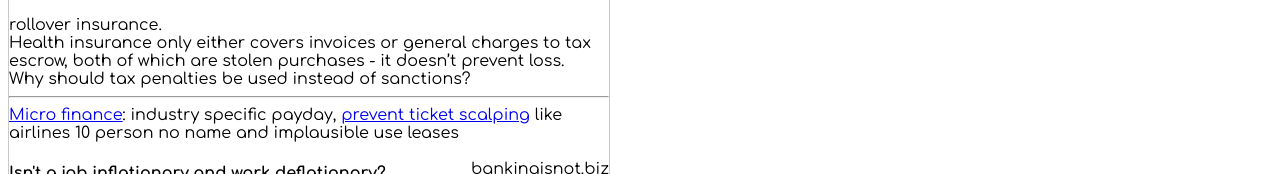
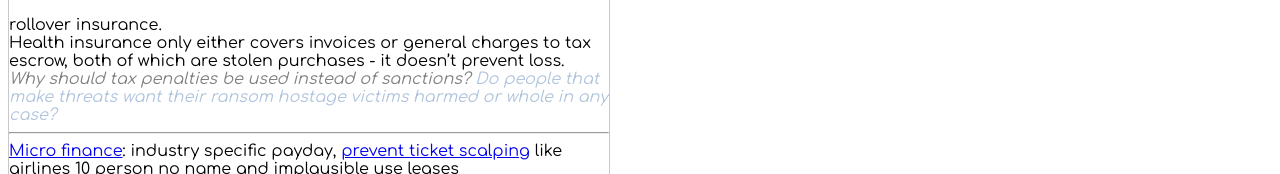
Before and after one commit to NickCarducci/goprovider, a React (Create React App) app: page / in a window 1280 px wide. Shown: the part 369-543 px from the top of the page. Built offline with nearby package versions, Linux system fonts and the light colour scheme.

Commit message:
Update Basic.js

```diff
--- a/src/Basic.js
+++ b/src/Basic.js
@@ -228,7 +228,17 @@ export default class Basic extends React.Component {
         Health insurance only either covers invoices or general charges to tax
         escrow, both of which are stolen purchases - it doesn’t prevent loss.
         <br />
-        Why should tax penalties be used instead of sanctions?
+        <i style={{ color: "grey" }}>
+          Why should tax penalties be used instead of sanctions?{space}
+          <i
+            style={{
+              color: "lightsteelblue"
+            }}
+          >
+            Do people that make threats want their ransom hostage victims harmed
+            or whole in any case?
+          </i>
+        </i>
         <hr />
         <a href="https://saverparty.xyz">Micro finance</a>: industry specific
         payday,{space}
```
